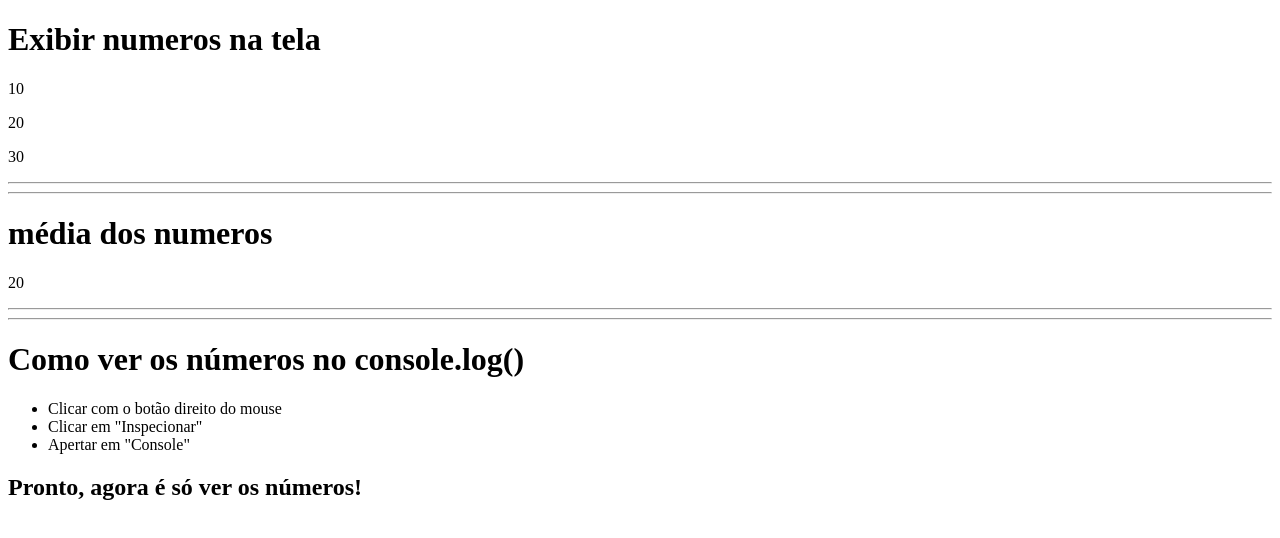
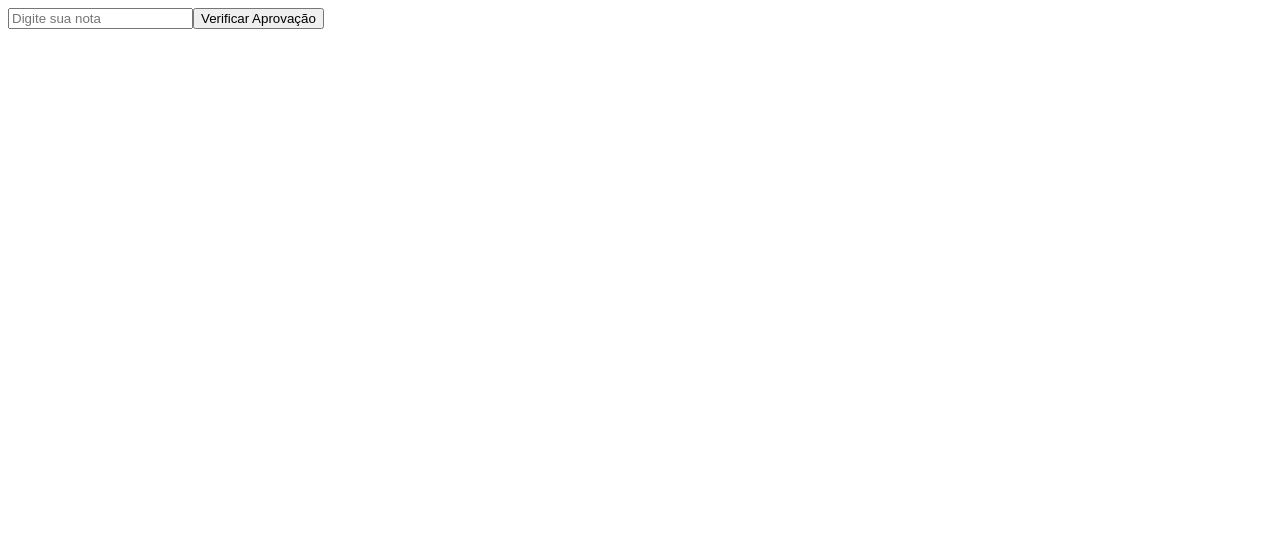
Before and after one commit to DavidHenrique2106/JavaScriptFaculdade, a React (Vite) app: page / in a window 1280 px wide. Shown: the top 538 px of the page. Built offline with nearby package versions, Linux system fonts and the light colour scheme.

Commit message:
feat: aula 1 de JavaScript

```diff
--- a/src/App.jsx
+++ b/src/App.jsx
@@ -1,51 +1,14 @@
-import { useState } from 'react'
-import reactLogo from './assets/react.svg'
-import viteLogo from '/vite.svg'
+
 import './App.css'
+import Aula1 from './pages/Aula1';
 
 function App() {
 
-const num1 = 10;
-const num2 = 20;
-const num3 = 30;
-
-const resultado = (num1+num2+num3) / 3
-
-console.log(num1,num2,num3);
-
-
 
   return (
-    <>
-      <div className="exibir numero">
 
-      <h1>Exibir numeros na tela</h1>
+      <Aula1/>
 
-        <p>{num1}</p>
-        <p>{num2}</p>
-        <p>{num3}</p>
-        <hr />
-      </div>
-
-      <div className="mediaNumeros">
-      <hr />
-        <h1>média dos numeros</h1>
-        <p>{resultado}</p>
-        <hr />
-      </div>
-
-      <div className="console">
-        <hr />
-        <h1>Como ver os números no console.log()</h1>
-
-        <ul>
-          <li>Clicar com o botão direito do mouse</li>
-          <li>Clicar em "Inspecionar"</li>
-          <li>Apertar em "Console"</li>
-        </ul>
-        <h2>Pronto, agora é só ver os números!</h2>
-      </div>
-    </>
   )
 }
 
--- /dev/null
+++ b/src/pages/Aula1.jsx
@@ -0,0 +1,29 @@
+import React, { useState } from 'react';
+
+const Aula1 = () => {
+  const [nota, setNota] = useState('');
+  const [resultado, setResultado] = useState('');
+
+  const handleNota = () => {
+    if (nota >= 7.5) {
+      setResultado('Parabéns! Você foi aprovado.');
+    } else {
+      setResultado('Triste! Você não atingiu a nota mínima para aprovação.');
+    }
+  };
+
+  return (
+    <div className="Aula1">
+      <input
+        type="number"
+        placeholder="Digite sua nota"
+        value={nota}
+        onChange={(e) => setNota(e.target.value)}
+      />
+      <button onClick={handleNota}>Verificar Aprovação</button>
+      {resultado && <p>{resultado}</p>}
+    </div>
+  );
+};
+
+export default Aula1;
```
